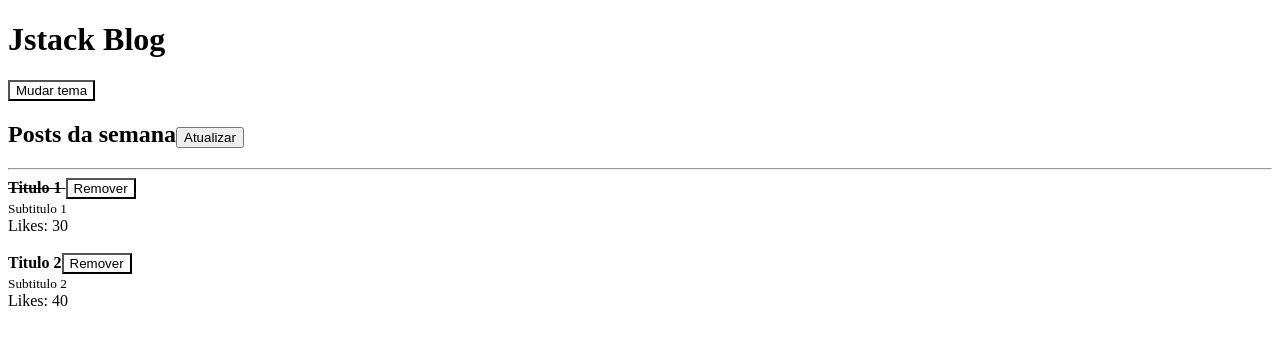
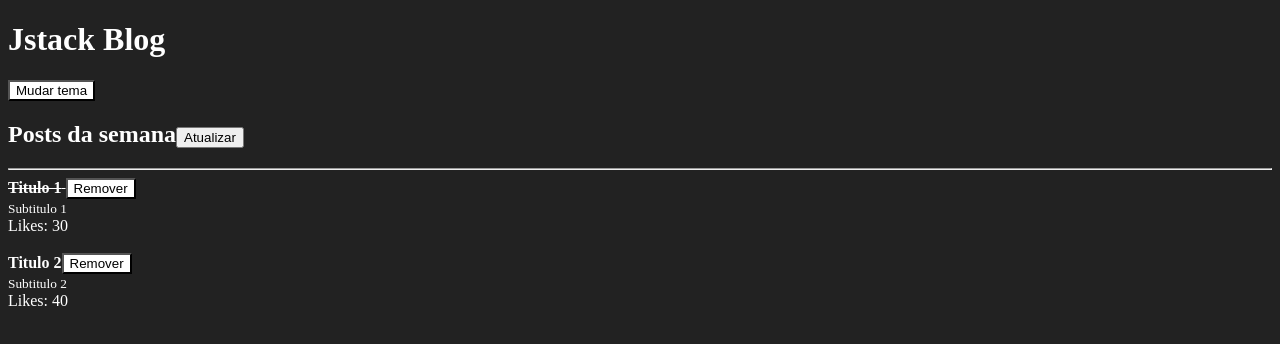
Before and after one commit to gabrielgamboa/fundamentos-react, a React app: page / in a window 1280 px wide. Shown: the top 344 px of the page. Built offline with nearby package versions, Linux system fonts and the light colour scheme.

Commit message:
feat: add css loader

```diff
--- a/package.json
+++ b/package.json
@@ -13,7 +13,9 @@
     "@babel/preset-react": "^7.18.6",
     "babel-loader": "^9.1.0",
     "clean-webpack-plugin": "^4.0.0",
+    "css-loader": "^6.7.2",
     "html-webpack-plugin": "^5.5.0",
+    "style-loader": "^3.3.1",
     "webpack": "^5.75.0",
     "webpack-cli": "^5.0.0",
     "webpack-dev-server": "^4.11.1"
--- /dev/null
+++ b/src/index.css
@@ -0,0 +1,4 @@
+body {
+    background: #222;
+    color: #fff;
+}
--- a/src/index.js
+++ b/src/index.js
@@ -3,6 +3,8 @@
 
 import App from "./App";
 
+import "./index.css";
+
 ReactDOM.render(
     <App/>,
     document.getElementById('root'),
--- a/webpack.config.js
+++ b/webpack.config.js
@@ -20,7 +20,12 @@
                 test: /\.js$/,
                 exclude: /node_modules/,
                 use: 'babel-loader',
-            }
+            },
+            {
+                test: /\.css$/,
+                exclude: /node_modules/,
+                use: [ 'style-loader', 'css-loader'],
+            },
         ]
     },
     devServer: {
```
Also changed, not shown: 1 other file (tests, documents, lock files or other folders).
